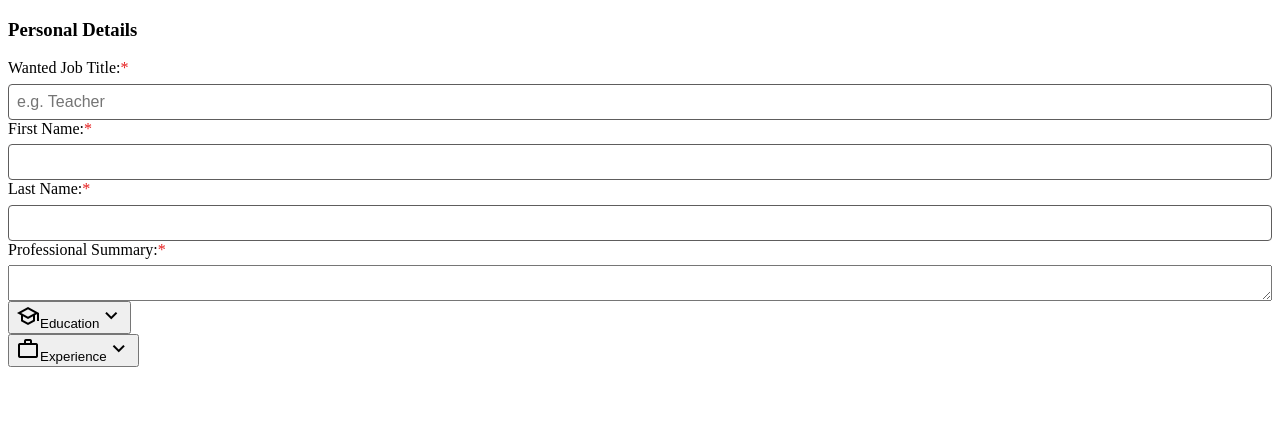
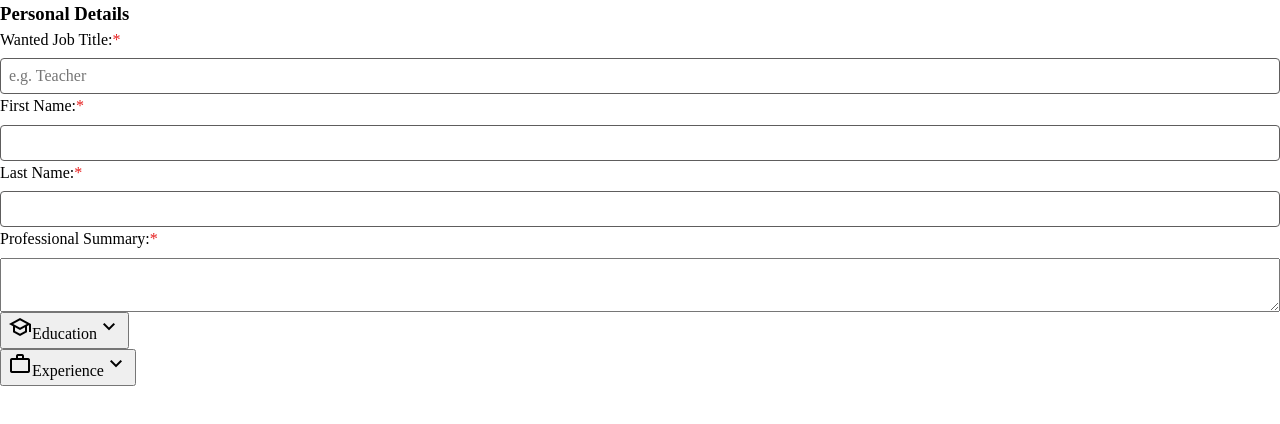
Before and after one commit to ZTanvir/cv-maker, a React (Vite) app: page / in a window 1280 px wide. Shown: the top 424 px of the page. Built offline with nearby package versions, Linux system fonts and the light colour scheme.

Commit message:
Add css reset

```diff
--- a/src/App.css
+++ b/src/App.css
@@ -1,8 +1,65 @@
-.material-symbols-outlined {
-    font-variation-settings: "FILL" 0, "wght" 400, "GRAD" 0, "opsz" 24;
-}
+/*
+  1. Use a more-intuitive box-sizing model.
+*/
 *,
 *::before,
 *::after {
     box-sizing: border-box;
 }
+/*
+  2. Remove default margin
+*/
+* {
+    margin: 0;
+}
+/*
+  Typographic tweaks!
+  3. Add accessible line-height
+  4. Improve text rendering
+*/
+body {
+    line-height: 1.5;
+    -webkit-font-smoothing: antialiased;
+}
+/*
+  5. Improve media defaults
+*/
+img,
+picture,
+video,
+canvas,
+svg {
+    display: block;
+    max-width: 100%;
+}
+/*
+  6. Remove built-in form typography styles
+*/
+input,
+button,
+textarea,
+select {
+    font: inherit;
+}
+/*
+  7. Avoid text overflows
+*/
+p,
+h1,
+h2,
+h3,
+h4,
+h5,
+h6 {
+    overflow-wrap: break-word;
+}
+/*
+  8. Create a root stacking context
+*/
+#root,
+#__next {
+    isolation: isolate;
+}
+.material-symbols-outlined {
+    font-variation-settings: "FILL" 0, "wght" 400, "GRAD" 0, "opsz" 24;
+}
```
